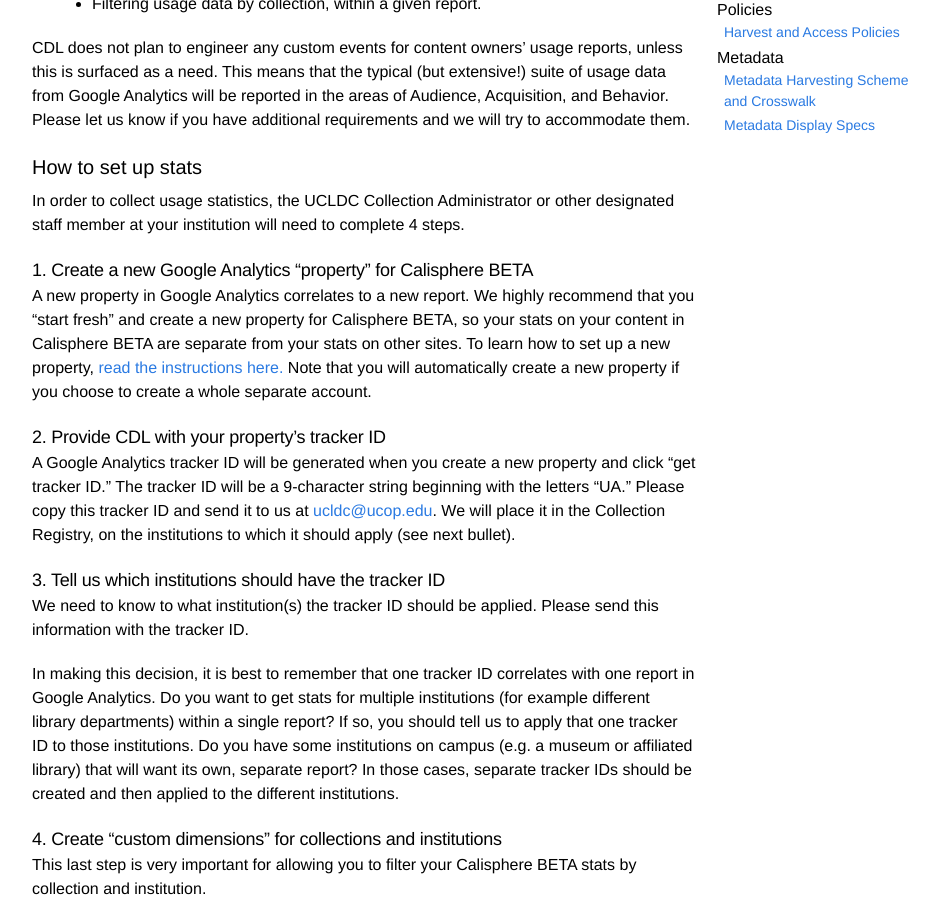
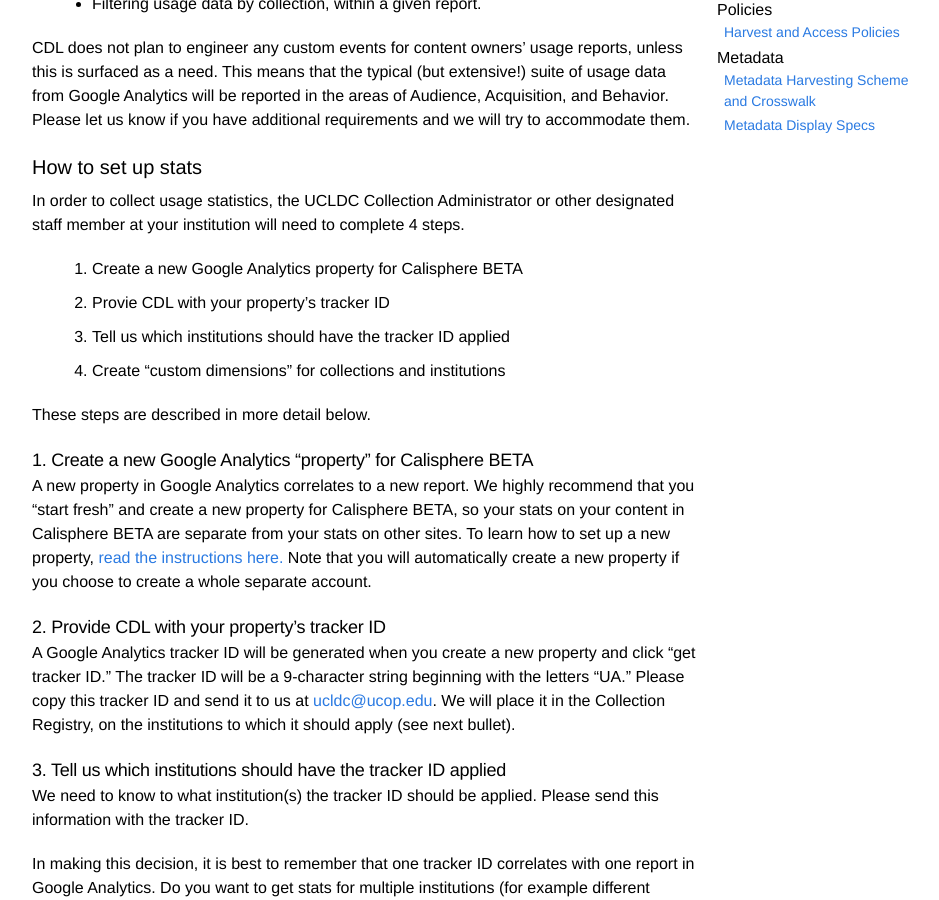
Before and after one commit to ucldc/ucldc-docs, a Jekyll site: the page built from docs/registry/stats.md, in a window 1280 px wide and 900 px high, scrolled down 432 px. Shown: the whole window, without its empty margins (158-1097 px from the left). Built offline with Jekyll 4.4.1, drawn with Linux system fonts in a browser that asks for light colours; nearby versions of some CDN libraries.

Commit message:
Update stats.md
added a little more

```diff
--- a/docs/registry/stats.md
+++ b/docs/registry/stats.md
@@ -18,6 +18,13 @@
 ##How to set up stats
 In order to collect usage statistics, the UCLDC Collection Administrator or other designated staff member at your institution will need to complete 4 steps.
 
+1. Create a new Google Analytics property for Calisphere BETA
+2. Provie CDL with your property's tracker ID
+3. Tell us which institutions should have the tracker ID applied
+4. Create "custom dimensions" for collections and institutions
+
+These steps are described in more detail below.
+
 ###1. Create a new Google Analytics "property" for Calisphere BETA
 
 A new property in Google Analytics correlates to a new report. We highly recommend that you "start fresh" and create a new property for Calisphere BETA, so your stats on your content in Calisphere BETA are separate from your stats on other sites. To learn how to set up a new property, [read the instructions here.](https://support.google.com/analytics/answer/1042508?hl=en&vid=1-635768324944661236-1858192804) Note that you will automatically create a new property if you choose to create a whole separate account.
@@ -26,7 +33,7 @@
 
 A Google Analytics tracker ID will be generated when you create a new property and click "get tracker ID." The tracker ID will be a 9-character string beginning with the letters "UA." Please copy this tracker ID and send it to us at [ucldc@ucop.edu](ucldc@ucop.edu). We will place it in the Collection Registry, on the institutions to which it should apply (see next bullet).
 
-###3. Tell us which institutions should have the tracker ID
+###3. Tell us which institutions should have the tracker ID applied
 
 We need to know to what institution(s) the tracker ID should be applied. Please send this information with the tracker ID.
 
```
